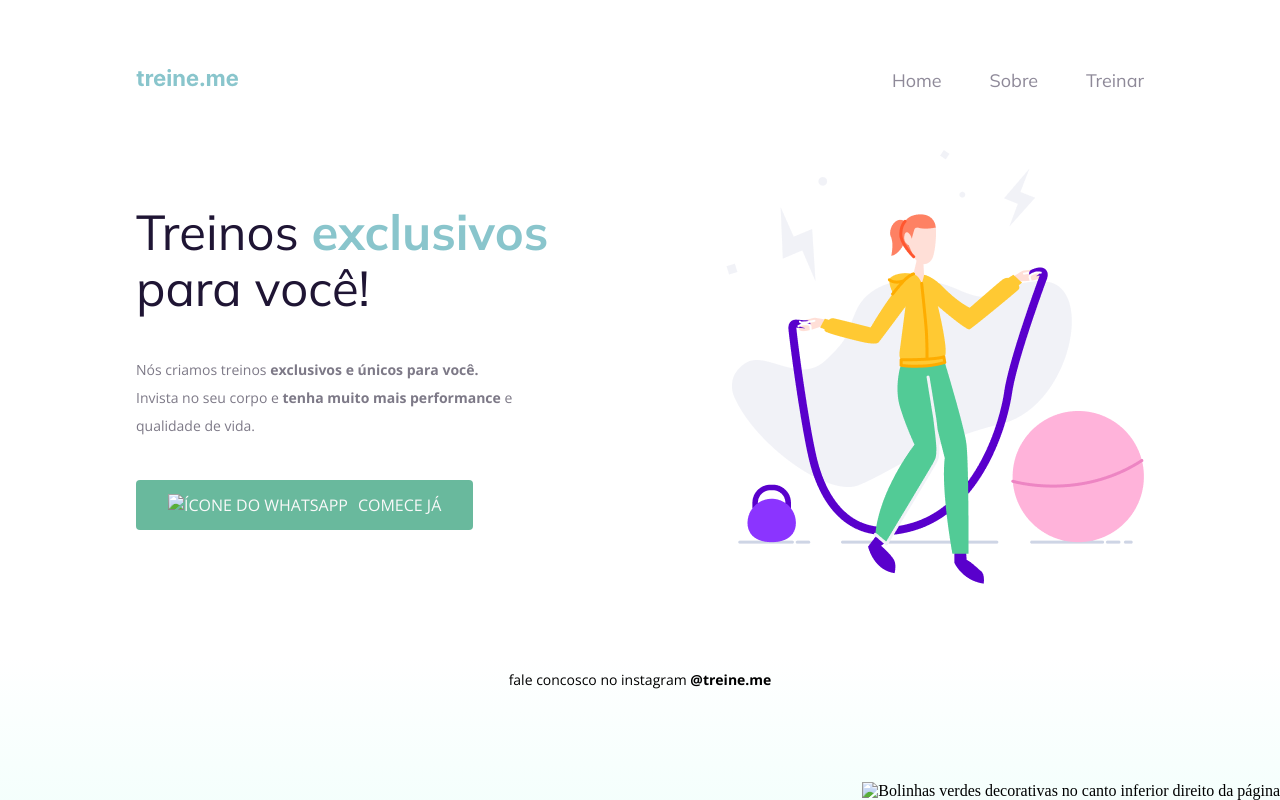
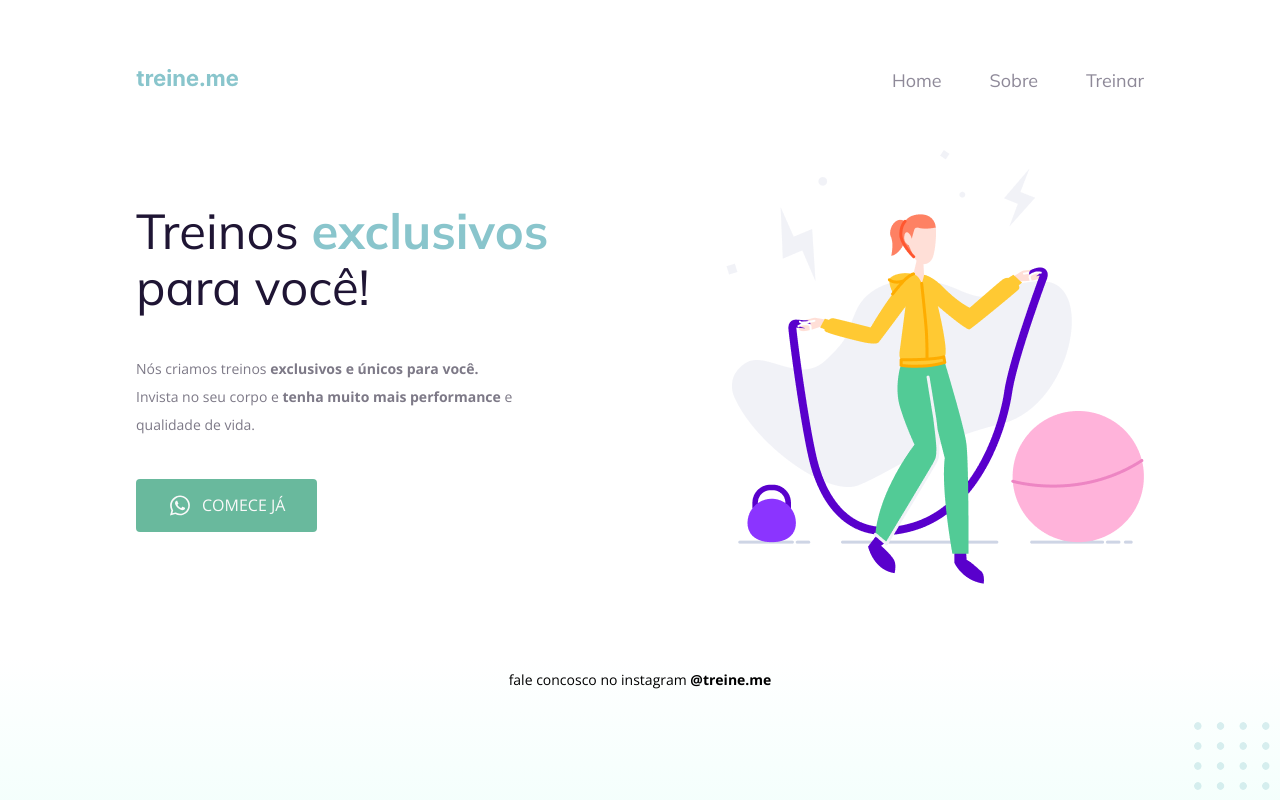
Before and after one commit to pedroaugustomontes/treine.me, a plain HTML site: page index.html in a window 1280 px wide. Drawn offline with nearby package versions, Linux system fonts and the light colour scheme; the site is published under a folder, as on GitHub Pages, so addresses that start at the root find nothing.

Commit message:
ajuste nas imagens para carregar no github pages

```diff
--- a/index.html
+++ b/index.html
@@ -36,7 +36,7 @@
                 </p>
 
                 <button>
-                    <img src="/img/whatsapp.svg" alt="Ícone do whatsapp">
+                    <img src="./img/whatsapp.svg" alt="Ícone do whatsapp">
                     Comece já
                 </button>
             </section>
@@ -49,7 +49,7 @@
         </footer>
     </div>
 
-    <img id="balls" src="/img/balls-decoration.svg" alt="Bolinhas verdes decorativas no canto inferior direito da página">
+    <img id="balls" src="./img/balls-decoration.svg" alt="Bolinhas verdes decorativas no canto inferior direito da página">
 </body>
 
 </html>
```
